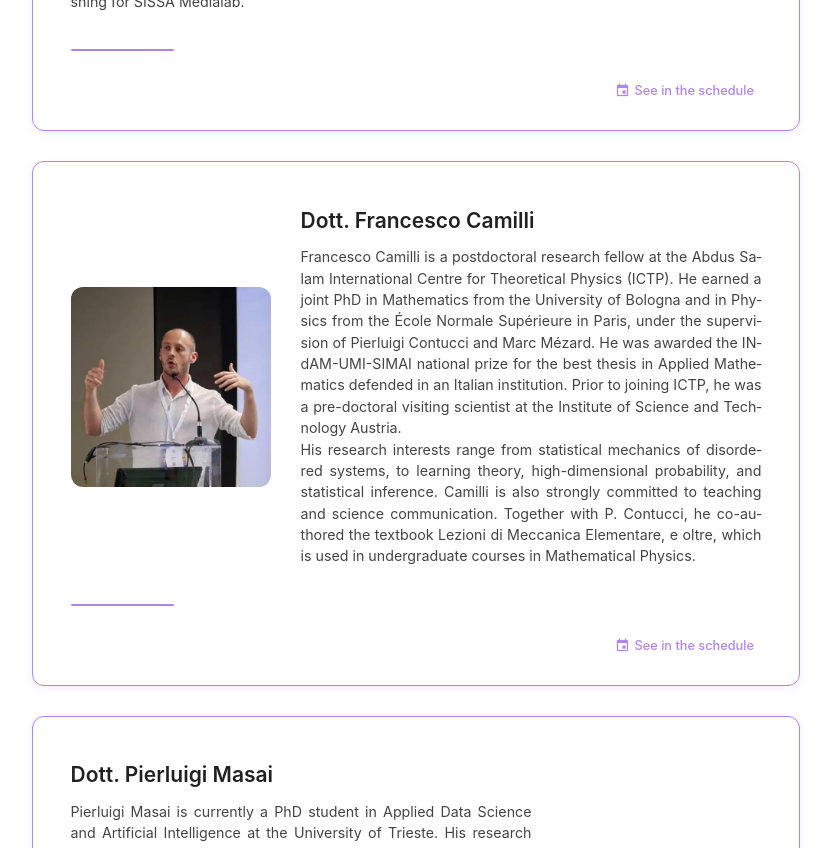
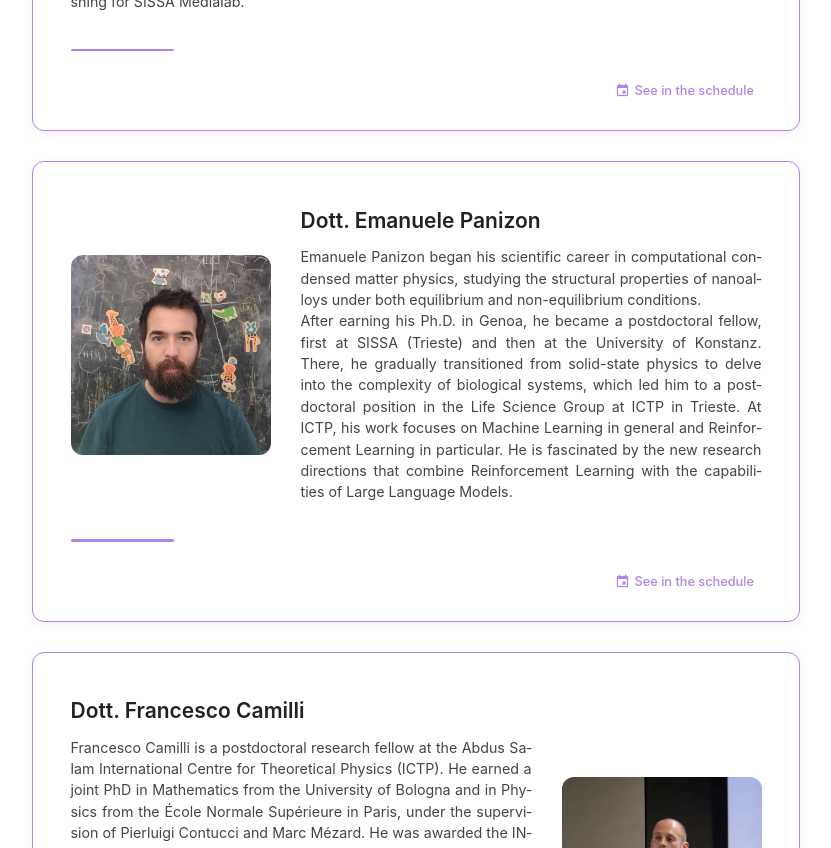
Before and after one commit to ai-sf/gipe, a Jekyll site: the page built from speakers.html, in a window 1280 px wide and 900 px high, scrolled down 3785 px, cut to the strip 52-900 px from the top of the window. Shown: the whole strip, without its empty margins (224-1055 px from the left). Built offline with Jekyll 4.4.1, drawn with Linux system fonts in a browser that asks for light colours; nearby versions of some CDN libraries.

Commit message:
aggiornamento programma e speakers

```diff
--- a/_data/facilities.yml
+++ b/_data/facilities.yml
@@ -38,7 +38,7 @@
         map: https://maps.app.goo.gl/Dg5dRUTaoKaPAcX1A
 
       - img: img/facilities/padriciano.jpg
-        title: AREA Science Park
+        title: Area Science Park
         tag: 'padriciano'
         descr: ''
         site: https://www.areasciencepark.it/en/
--- a/_data/partners.yml
+++ b/_data/partners.yml
@@ -53,7 +53,7 @@
     size: 'small'
     zoom: false
     items:
-      - title: 'AREA Science Park'
+      - title: 'Area Science Park'
         site: 'https://www.areasciencepark.it/en/'
         img: 'img/partners/AREA/OIP-840833661.jpg'
       - title: 'Collegio Universitario Luciano Fonda'
--- a/_data/schedule.yml
+++ b/_data/schedule.yml
@@ -177,6 +177,13 @@
       place:
         name: "Padriciano"
         url: "/facilities/#area"
+      descriptions:
+        - "A presentation on the research lines of Area Science Park in Padriciano will be given by Dott. Emanuele Panizon."
+      speakers:
+        - name: "Emanuele Panizon"
+          photo: "/img/speakers/panizon/foto_panizon.jpg"
+          description: "Postdoctoral researcher in the Life Science Group at ICTP"
+          id: "panizon"
       note: "Private transportation provided."
       # description: "Participants will have the opportunity to visit the laboratories of AREA Science Park, Elettra Sincrotrone, CNR and INFN."
     - time: "16:45-18:45"
--- a/_data/speakers.yml
+++ b/_data/speakers.yml
@@ -54,6 +54,12 @@
   name: Dott. Lorenzo Carta
   photo: "/img/speakers/carta/foto_carta.jpeg"
   bio: "Lorenzo Carta is a PhD student in Applied Data Science and Artificial Intelligence at the University of Trieste. He has a background in Philosophy and a postgraduate degree in Science Communication from SISSA. His research focuses on AI technologies through the lens of Science and Technology Studies (STS) and the governance of emerging technologies. He collaborates with SISSA Medialab and the Trieste Science+Fiction Festival on science communication initiatives. He has developed a discussion game on open access publishing for SISSA Medialab."
+- id: "panizon"
+  name: "Dott. Emanuele Panizon"
+  photo: "/img/speakers/panizon/foto_panizon.jpg"
+  bio:
+    - "Emanuele Panizon began his scientific career in computational condensed matter physics, studying the structural properties of nanoalloys under both equilibrium and non-equilibrium conditions."
+    - "After earning his Ph.D. in Genoa, he became a postdoctoral fellow, first at SISSA (Trieste) and then at the University of Konstanz. There, he gradually transitioned from solid-state physics to delve into the complexity of biological systems, which led him to a postdoctoral position in the Life Science Group at ICTP in Trieste. At ICTP, his work focuses on Machine Learning in general and Reinforcement Learning in particular. He is fascinated by the new research directions that combine Reinforcement Learning with the capabilities of Large Language Models."
 
 - id: camilli
   name: Dott. Francesco Camilli
```
Also changed, not shown: _includes/schedule-widget.html (+6 -6 lines), img/speakers/panizon/foto_panizon.jpg (added).
